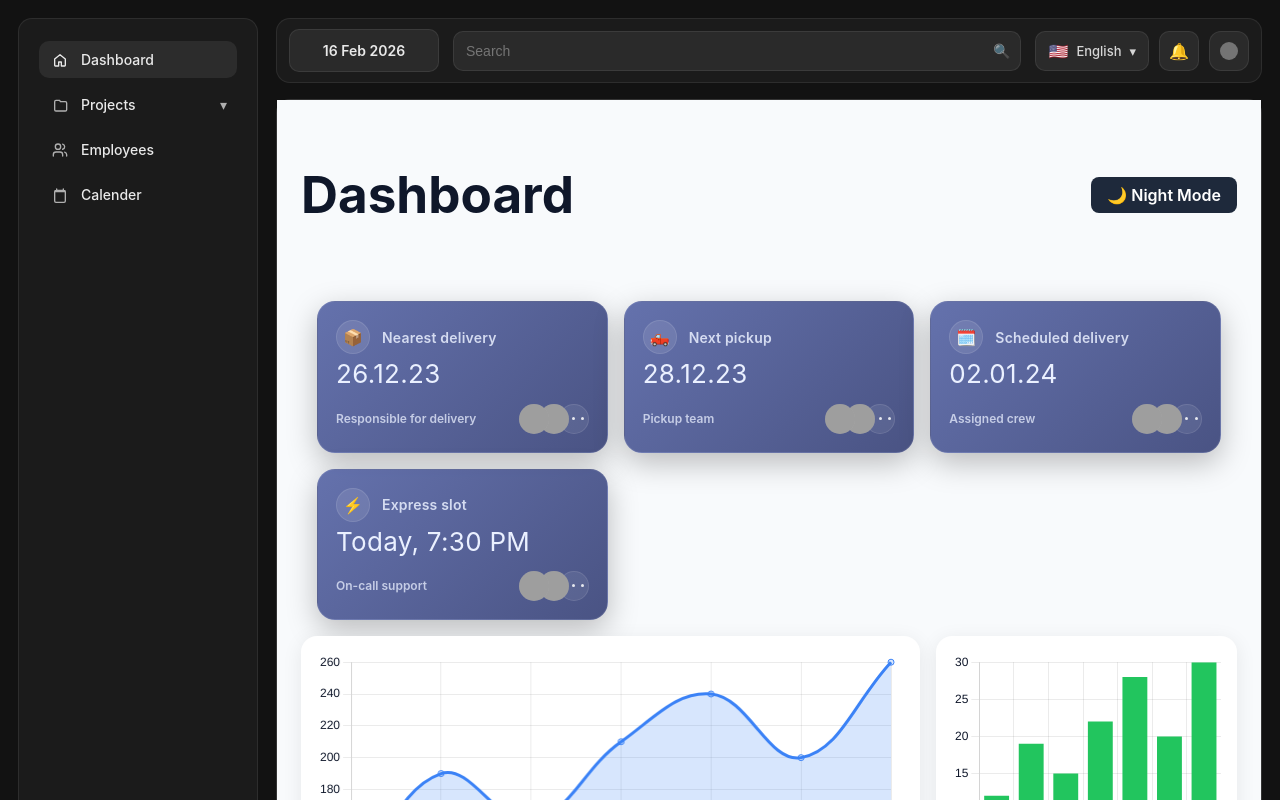
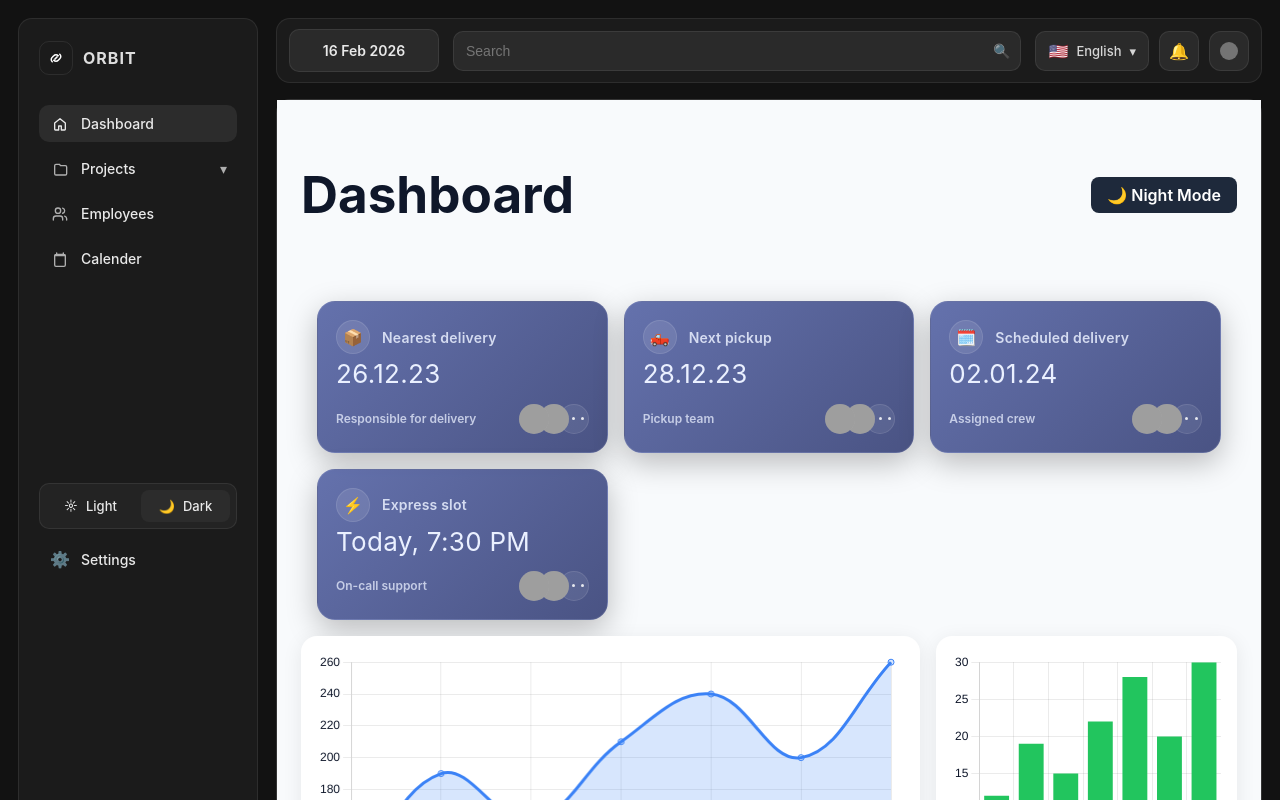
Before and after one commit to muhammed-bilal-uxd/portfolio-dashboard, a React (Vite) app: page / in a window 1280 px wide. Shown: the top 800 px of the page. Built offline with nearby package versions, Linux system fonts and the light colour scheme; grey boxes are pictures that could not be loaded.

Commit message:
feat: logo, text and sidebar layout update

```diff
--- a/src/pages/layout.css
+++ b/src/pages/layout.css
@@ -48,10 +48,16 @@ body {
 }
 
 .ol-sidebarHeader {
-  display: none; /* enabled in tablet/mobile for drawer */
+  display: flex; /* enabled in tablet/mobile for drawer */
   align-items: center;
   justify-content: space-between;
   padding-bottom: 10px;
+}
+
+.ol-sidebarContent {
+  display: flex;
+  flex-direction: column;
+  height: 550px;
 }
 
 .ol-close {
@@ -59,7 +65,7 @@ body {
   border-radius: 10px;
   height: 38px;
   width: 38px;
-  display: grid;
+  display: none;
   place-items: center;
   cursor: pointer;
 }
@@ -341,6 +347,10 @@ button:focus {
   .ol-sidebarHeader {
     display: flex;
   }
+
+  .ol-close {
+    display: grid;
+  }
 }
 
 /* =========================
--- a/src/pages/layout.jsx
+++ b/src/pages/layout.jsx
@@ -117,9 +117,13 @@ export default function OrbitLayout() {
         className={`ol-sidebar ${sidebarOpen ? "isOpen" : ""}`}
         style={{ background: theme.panelBg, borderColor: theme.stroke }}
       >
+        <div className="ol-sidebarContent">
           <div className="ol-sidebarHeader">
             <div className="ol-brand">
-            <div className="ol-brandIcon" style={{ borderColor: theme.stroke }}>
+              <div
+                className="ol-brandIcon"
+                style={{ borderColor: theme.stroke }}
+              >
                 <svg width="18" height="18" viewBox="0 0 24 24" fill="none">
                   <path
                     d="M10.5 13.5L13.5 10.5"
@@ -274,6 +278,7 @@ export default function OrbitLayout() {
               <span className="ol-navLabel">Settings</span>
             </button>
           </div>
+        </div>
       </aside>
 
       {/* Main */}
```
Lines whose indentation alone changed are shown as unchanged.
